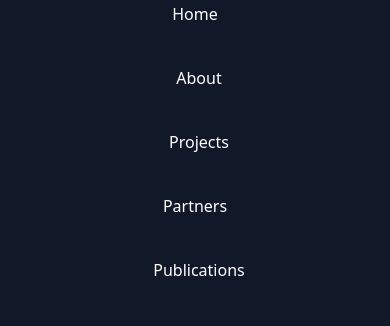
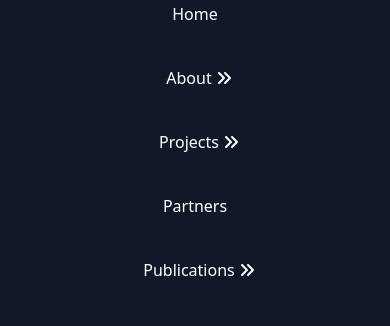
Before and after one commit to Risetech4drew/mhenWebSite-project, a React (Vite) app: page / in a window 390 px wide. Both pictures are taken after a click on the button 362 px from the left and 28 px from the top of the page. Shown: the part 134-460 px from the top of the page. Built offline with nearby package versions, Linux system fonts and the light colour scheme.

Commit message:
added right angled double arrows to about,Projects and publications menu options

```diff
--- a/src/components/MobileNav.jsx
+++ b/src/components/MobileNav.jsx
@@ -1,7 +1,6 @@
 import { useState } from "react";
 import { Divide as Hamburger } from "hamburger-react";
-import { FaAnglesDown } from "react-icons/fa6";
-import { FaAnglesUp } from "react-icons/fa6";
+import { FaAnglesRight } from "react-icons/fa6";
 import { routes } from "../routes";
 import SubMenu from "./SubMenu";
 function MobileNav() {
@@ -35,6 +34,7 @@ function MobileNav() {
                 onClick={() => setAboutSubMenuOpen(!aboutSubMenuOpen)}
               >
                 {routes.about.title}
+                <FaAnglesRight />
               </div>
               {aboutSubMenuOpen && (
                 <SubMenu
@@ -51,6 +51,7 @@ function MobileNav() {
                 onClick={() => setProjectsSubMenuOpen(!projectsSubMenuOpen)}
               >
                 {routes.projects.title}
+                <FaAnglesRight />
               </div>
               {projectsSubMenuOpen && (
                 <SubMenu
@@ -72,6 +73,7 @@ function MobileNav() {
                 }
               >
                 {routes.publications.title}
+                <FaAnglesRight />
               </div>
               {publicationsSubMenuOpen && (
                 <SubMenu
```
